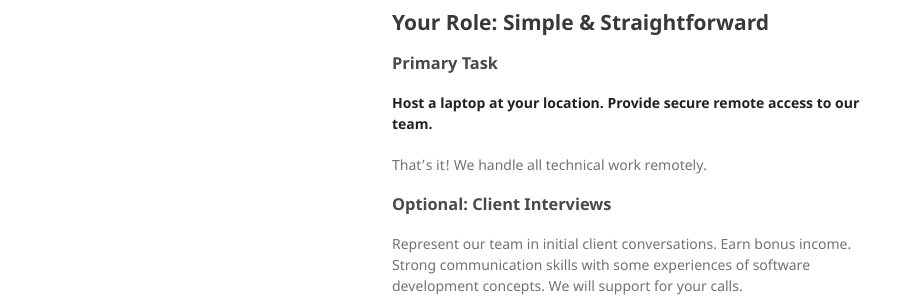
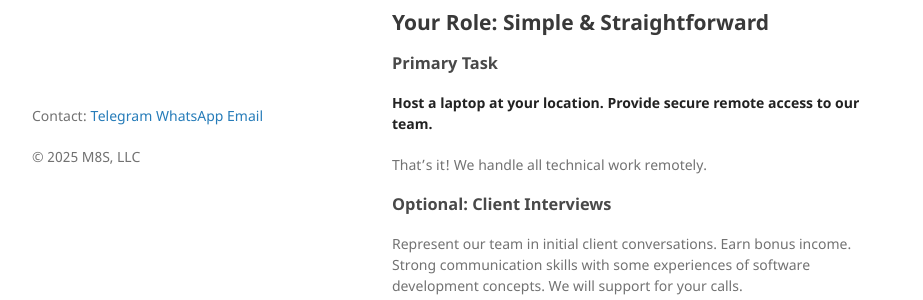
Before and after one commit to cyberDever/cyberDever.github.io, a Jekyll site: the page built from README.md, in a window 1280 px wide. Shown: the part 663-963 px from the top of the page, without its empty margins (178-1101 px from the left). Built offline with Jekyll 4.4.1, drawn with Linux system fonts in a browser that asks for light colours; our own code applies the rules of GitHub Pages for plain Markdown files.

Commit message:
feat: update contact

```diff
--- a/_config.yml
+++ b/_config.yml
@@ -1,3 +1,6 @@
 title: M8S, LLC
 remote_theme: null
 logo: /assets/img/logo.png
+telegram: m8sllc
+whatsapp: +1 (339) 800-7839
+email: info@m8s.pro
--- a/_layouts/default.html
+++ b/_layouts/default.html
@@ -27,6 +27,32 @@
 
       </section>
       <footer>
+        <div class="site-contact">
+          <p>
+            Contact:
+            {% if site.telegram %}
+              {% if site.telegram contains 'http' %}
+                <a href="{{ site.telegram }}" target="_blank" rel="noopener">Telegram</a>
+              {% else %}
+                <a href="https://t.me/{{ site.telegram }}" target="_blank" rel="noopener">Telegram</a>
+              {% endif %}
+            {% endif %}
+
+            {% if site.whatsapp %}
+              {% if site.whatsapp contains 'http' %}
+                <a href="{{ site.whatsapp }}" target="_blank" rel="noopener">WhatsApp</a>
+              {% else %}
+                {% assign wa_number = site.whatsapp | remove: '+' | remove: ' ' | remove: '-' %}
+                <a href="https://wa.me/{{ wa_number }}" target="_blank" rel="noopener">WhatsApp</a>
+              {% endif %}
+            {% endif %}
+
+            {% if site.email %}
+              <a href="mailto:{{ site.email }}">Email</a>
+            {% endif %}
+          </p>
+          <p>&copy; {{ site.time | date: "%Y" }} {{ site.title }}</p>
+        </div>
       </footer>
     </div>
     <script src="{{ "/assets/js/scale.fix.js" | relative_url }}"></script>
```
